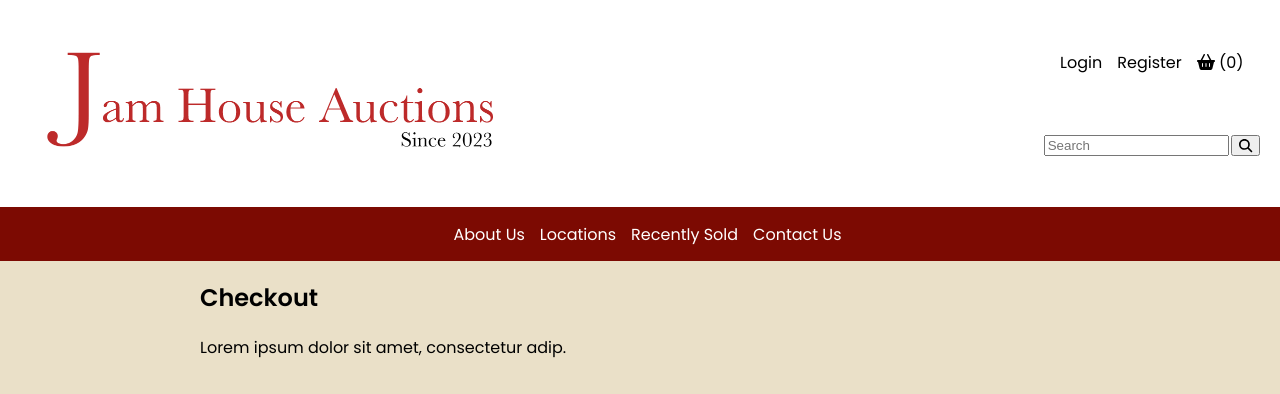
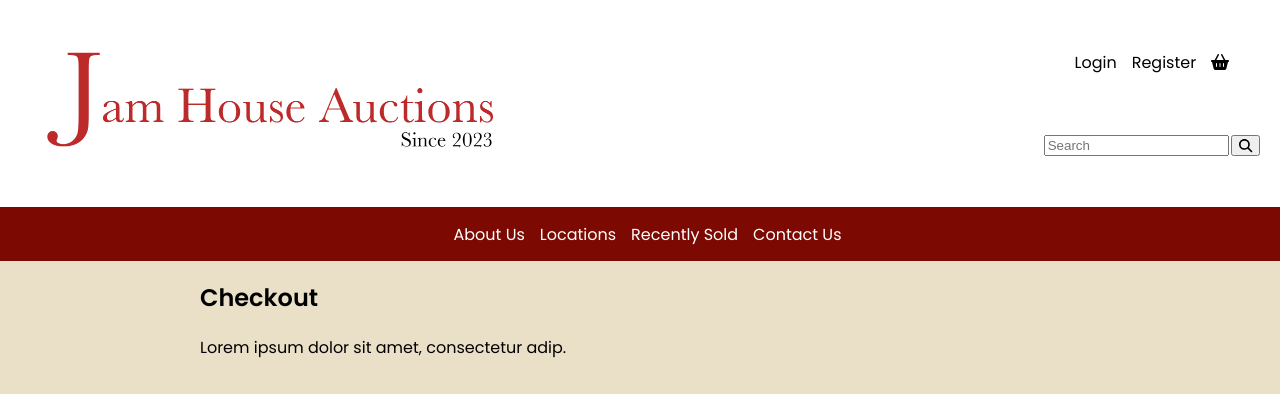
Before and after one commit to GeorgeWhittington/auction-website, a React (Create React App) app in the folder jamhouse-react/: page /checkout in a window 1280 px wide. Shown: the top 394 px of the page. Built offline with nearby package versions, Linux system fonts and the light colour scheme; no server answers.

Commit message:
Make basket count only appear when greater than 0

```diff
--- a/jamhouse-react/src/basket.js
+++ b/jamhouse-react/src/basket.js
@@ -1,6 +1,9 @@
 import { hours24 } from "./constants";
 
 function addToBasket(basket, setCookie, id, type) {
+    // sanity check, don't allow an item when it's set is already selected
+
+
     if (basket === undefined || !Array.isArray(basket)) {
         basket = [];
     }
--- a/jamhouse-react/src/components/LoginLogoutRegister.js
+++ b/jamhouse-react/src/components/LoginLogoutRegister.js
@@ -21,10 +21,12 @@ export default function LoginLogoutRegister({ username, basketLength }) {
     var options = <><Link to="/login">Login</Link><Link to="/register">Register</Link></>;
   }
 
+  var basket = basketLength !== 0 ? ` (${basketLength})` : "";
+
   return (
     <div id="login-options">
       {options}
-      <Link to="/checkout"><FontAwesomeIcon icon={faBasketShopping} /> ({basketLength})</Link>
+      <Link to="/checkout"><FontAwesomeIcon icon={faBasketShopping} />{basket}</Link>
     </div>
   )
 }
```
